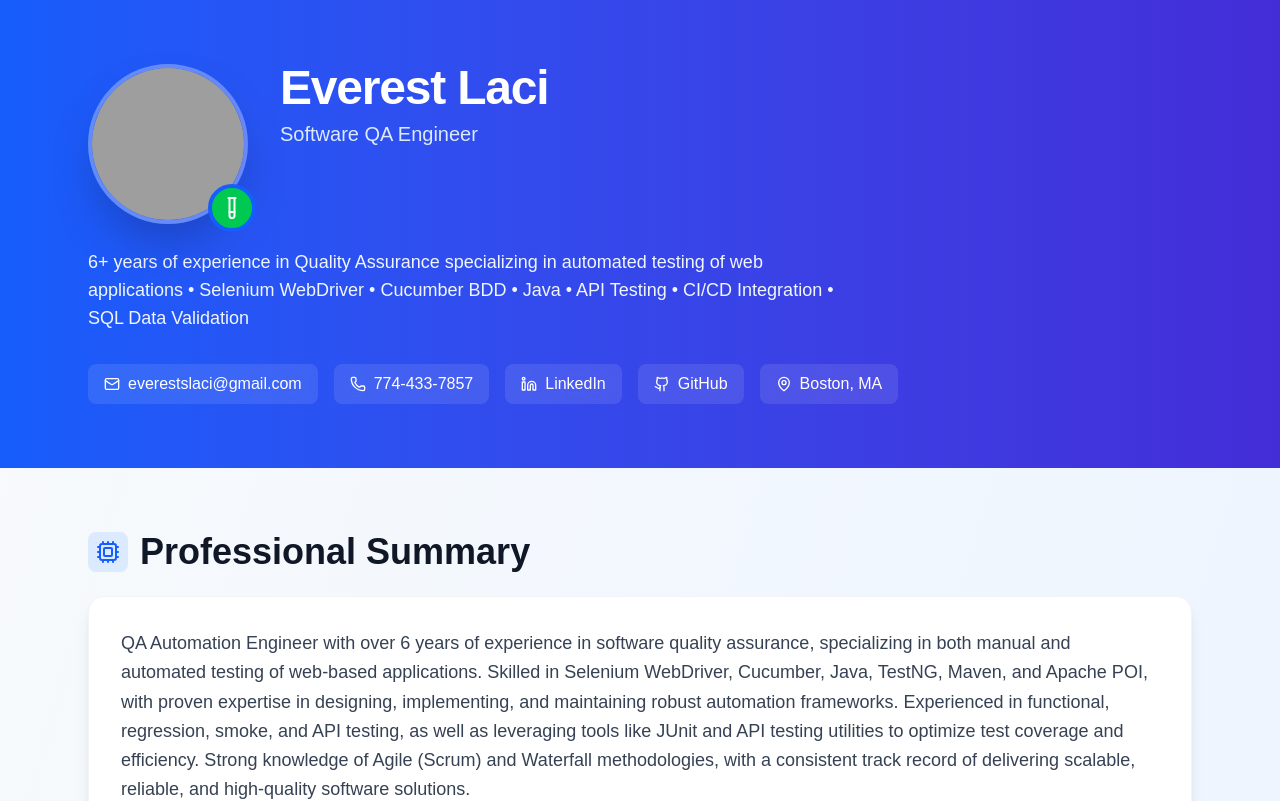
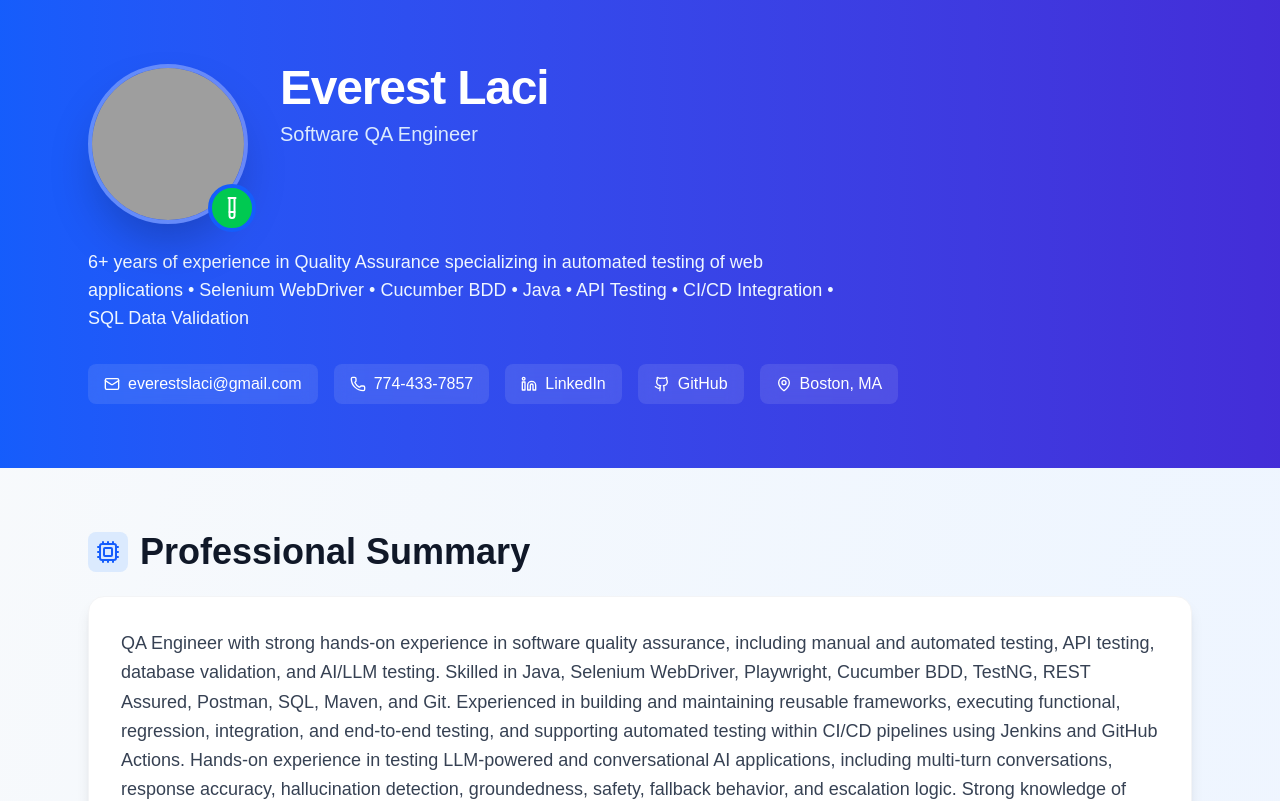
Before and after one commit to Everest-86/everest-portfolio-, a Next.js app: page / in a window 1280 px wide. Shown: the top 801 px of the page. Built offline with nearby package versions, Linux system fonts and the light colour scheme; grey boxes are pictures that could not be loaded.

Commit message:
Revise QA Engineer summary with updated skills
Updated the professional summary to reflect current skills and experiences in QA engineering, including AI and LLM testing.

```diff
--- a/app/page.tsx
+++ b/app/page.tsx
@@ -238,17 +238,21 @@ export default function Portfolio() {
           </h2>
           <div className="bg-white rounded-2xl shadow-lg p-8 border border-gray-100">
             <p className="text-lg leading-relaxed text-gray-700">
-              QA Automation Engineer with over 6 years of experience in software
-              quality assurance, specializing in both manual and automated
-              testing of web-based applications. Skilled in Selenium WebDriver,
-              Cucumber, Java, TestNG, Maven, and Apache POI, with proven
-              expertise in designing, implementing, and maintaining robust
-              automation frameworks. Experienced in functional, regression,
-              smoke, and API testing, as well as leveraging tools like JUnit and
-              API testing utilities to optimize test coverage and efficiency.
-              Strong knowledge of Agile (Scrum) and Waterfall methodologies,
-              with a consistent track record of delivering scalable, reliable,
-              and high-quality software solutions.
+              QA Engineer with strong hands-on experience in software
+              quality assurance, including manual and automated testing,
+              API testing, database validation, and AI/LLM testing.
+              Skilled in Java, Selenium WebDriver, Playwright, Cucumber BDD,
+              TestNG, REST Assured, Postman, SQL, Maven, and Git. Experienced
+              in building and maintaining reusable frameworks, executing functional,
+              regression, integration,  and end-to-end testing, and supporting
+              automated testing within CI/CD pipelines using Jenkins and GitHub
+              Actions. Hands-on experience in testing LLM-powered
+              and conversational AI applications, including multi-turn conversations,
+              response accuracy,
+              hallucination detection, groundedness, safety, fallback behavior,
+              and escalation logic. Strong knowledge of Agile/Scrum methodologies
+              and continuous-learning mindset focused on modern quality enginnering
+              and AI technologies.
             </p>
           </div>
         </section>
```
